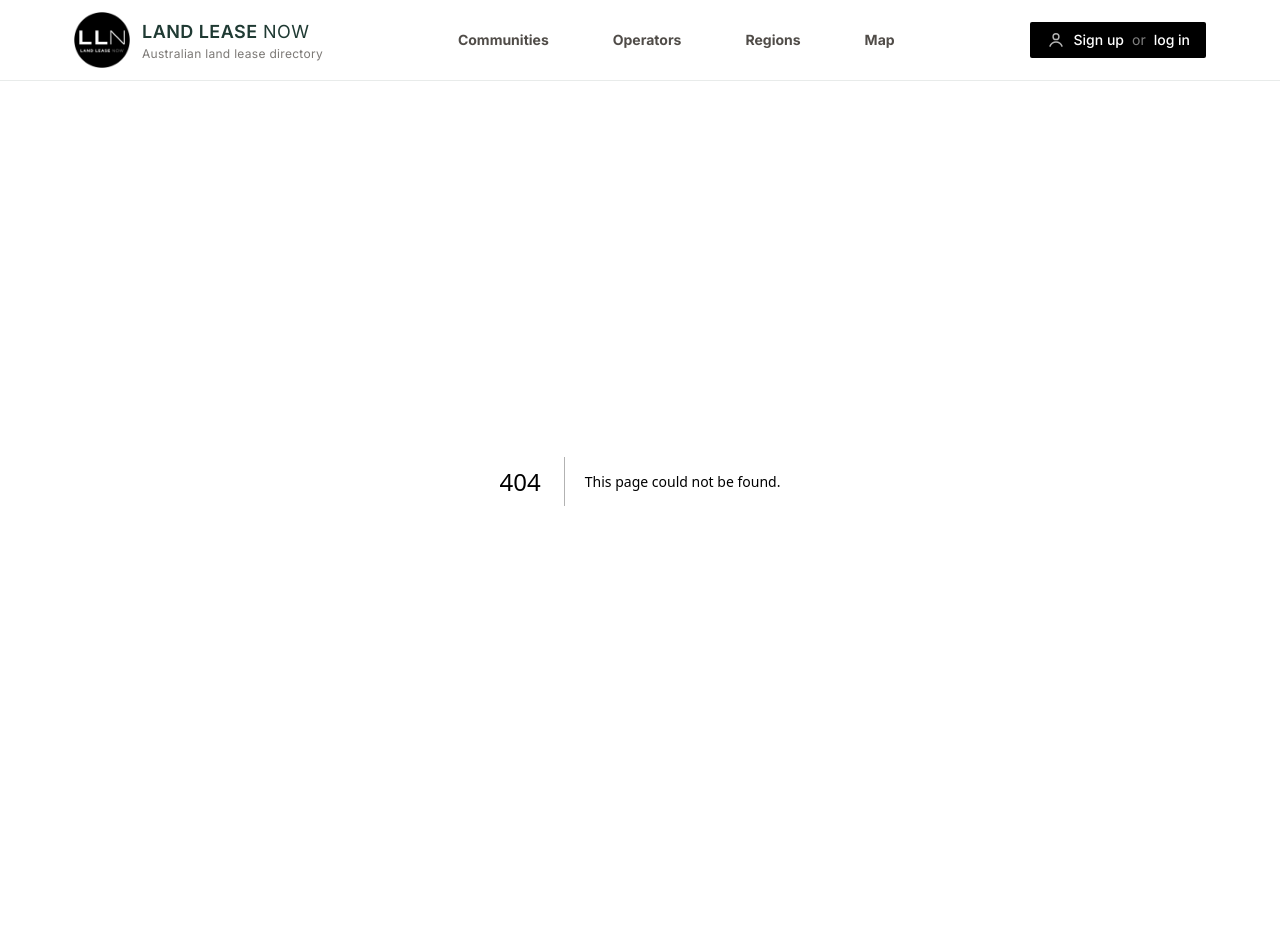
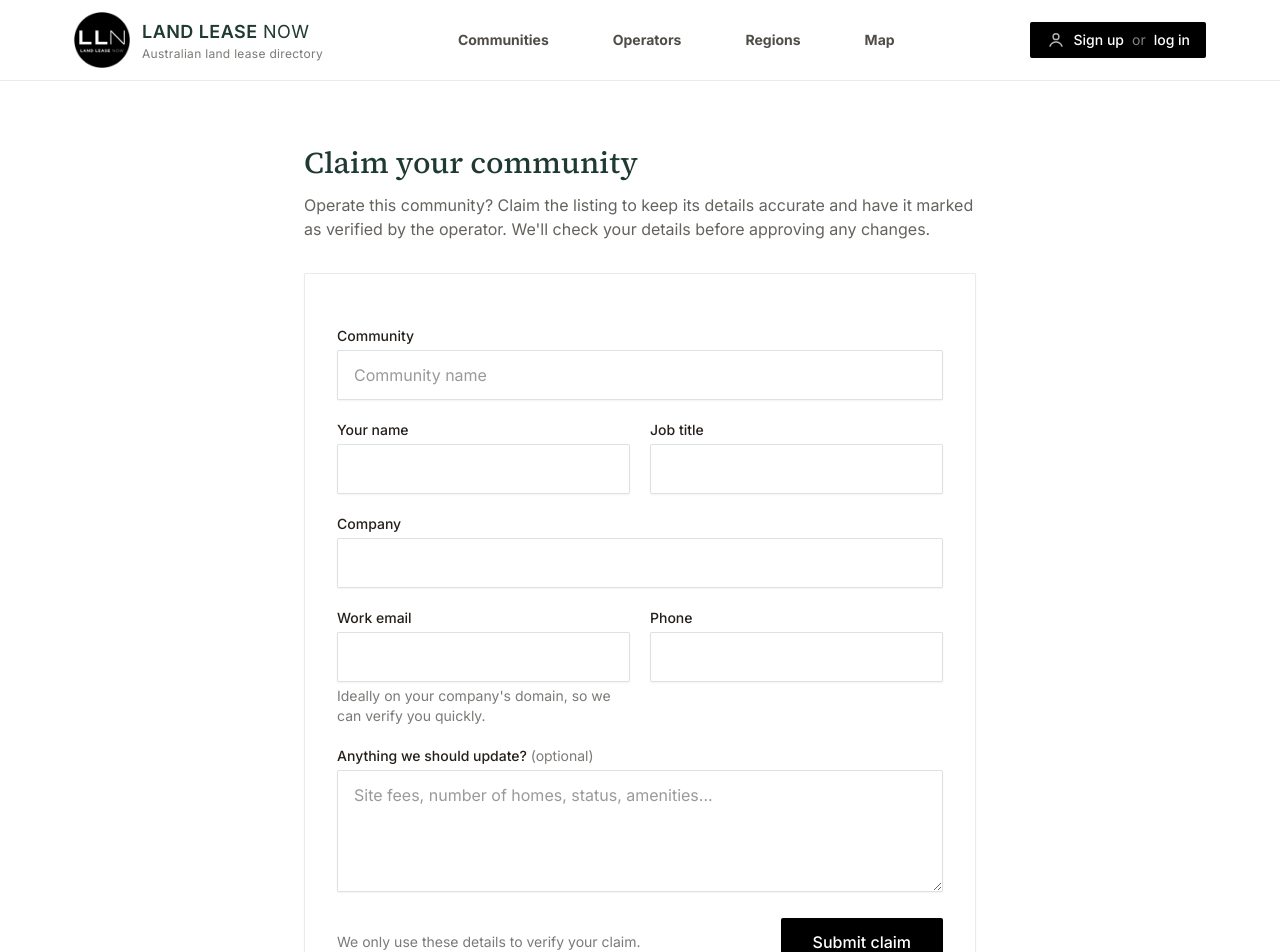
Before and after one commit to LandLeaseNow/landleasenow, a Next.js app: page /claim in a window 1280 px wide. Before the commit this address had no page. Shown: the top 952 px of the page. Built offline with nearby package versions, Linux system fonts and the light colour scheme.

Commit message:
Update coordinates, add operator filter, self-host fonts, rename Featured to Explore communities, add claim-listing flow

```diff
--- /dev/null
+++ b/app/claim/page.tsx
@@ -0,0 +1,45 @@
+import Link from "next/link";
+import ClaimForm from "@/components/ClaimForm";
+import { getCommunity, getOperator } from "@/lib/data";
+
+export const metadata = {
+  title: "Claim your community | Landlease Now"
+};
+
+export default function ClaimPage({
+  searchParams
+}: {
+  searchParams: { community?: string };
+}) {
+  const community = searchParams.community ? getCommunity(searchParams.community) : undefined;
+  const operator = community ? getOperator(community.operatorSlug) : undefined;
+
+  return (
+    <div className="container-page py-12">
+      {community && (
+        <Link href={`/communities/${community.slug}`} className="text-sm text-eucalypt hover:underline">
+          ← Back to {community.name}
+        </Link>
+      )}
+
+      <div className="mx-auto mt-4 max-w-2xl">
+        <h1 className="font-serif text-3xl text-eucalypt">
+          {community ? `Claim ${community.name}` : "Claim your community"}
+        </h1>
+        <p className="mt-3 text-ink/70">
+          Operate this community? Claim the listing to keep its details accurate
+          and have it marked as verified by the operator. We'll check your details
+          before approving any changes.
+        </p>
+
+        <div className="mt-8">
+          <ClaimForm
+            communityName={community?.name}
+            communitySlug={community?.slug}
+            operatorName={operator?.name}
+          />
+        </div>
+      </div>
+    </div>
+  );
+}
--- a/app/communities/[slug]/page.tsx
+++ b/app/communities/[slug]/page.tsx
@@ -70,6 +70,16 @@ export default function CommunityDetailPage({ params }: { params: { slug: string
               </div>
             )}
           </dl>
+
+          <div className="mt-6 border-t border-eucalypt/10 pt-4 text-sm">
+            <p className="text-ink/70">Are you the operator?</p>
+            <Link
+              href={`/claim?community=${community.slug}`}
+              className="mt-1 inline-block font-medium text-eucalypt underline underline-offset-2 hover:text-eucalypt-light"
+            >
+              Claim this community →
+            </Link>
+          </div>
         </aside>
       </div>
     </div>
--- /dev/null
+++ b/components/ClaimForm.tsx
@@ -0,0 +1,151 @@
+"use client";
+
+import { useState } from "react";
+
+// Web3Forms public access key. It is designed to sit in client-side code;
+// submissions are emailed to the address it was created with.
+const WEB3FORMS_ACCESS_KEY = "35f066f3-e5b0-4e8e-a32b-0ff460fdcc60";
+
+type Status = "idle" | "sending" | "success" | "error";
+
+const inputClass =
+  "mt-1 w-full rounded-sm border border-eucalypt/15 bg-card px-4 py-3 text-base text-ink shadow-sm placeholder:text-ink/45 focus:outline-none focus:ring-1 focus:ring-ink/30";
+const labelClass = "block text-sm font-medium text-ink";
+
+export default function ClaimForm({
+  communityName,
+  communitySlug,
+  operatorName
+}: {
+  communityName?: string;
+  communitySlug?: string;
+  operatorName?: string;
+}) {
+  const [status, setStatus] = useState<Status>("idle");
+
+  async function handleSubmit(event: React.FormEvent<HTMLFormElement>) {
+    event.preventDefault();
+    setStatus("sending");
+
+    const formData = new FormData(event.currentTarget);
+    const community = String(formData.get("community") ?? "");
+    formData.append("access_key", WEB3FORMS_ACCESS_KEY);
+    formData.append("subject", `New community claim: ${community || "unspecified"}`);
+    formData.append("from_name", "Land Lease Now");
+
+    try {
+      const response = await fetch("https://api.web3forms.com/submit", {
+        method: "POST",
+        headers: { "Content-Type": "application/json", Accept: "application/json" },
+        body: JSON.stringify(Object.fromEntries(formData)),
+      });
+      const result = (await response.json()) as { success?: boolean };
+      setStatus(result.success ? "success" : "error");
+    } catch {
+      setStatus("error");
+    }
+  }
+
+  if (status === "success") {
+    return (
+      <div className="rounded-sm border border-eucalypt/10 bg-card p-8 text-center shadow-sm">
+        <h2 className="font-serif text-2xl text-eucalypt">Thanks, we've received your claim</h2>
+        <p className="mx-auto mt-3 max-w-md text-ink/70">
+          We'll be in touch shortly to verify your details. Once confirmed, your
+          listing will show as verified by the operator.
+        </p>
+      </div>
+    );
+  }
+
+  return (
+    <form
+      onSubmit={handleSubmit}
+      className="space-y-5 rounded-sm border border-eucalypt/10 bg-card p-6 shadow-sm sm:p-8"
+    >
+      {/* Spam trap: hidden from people, bots tend to fill it in. */}
+      <input type="checkbox" name="botcheck" className="hidden" tabIndex={-1} autoComplete="off" />
+      <input type="hidden" name="community_slug" value={communitySlug ?? ""} />
+      <input type="hidden" name="listed_operator" value={operatorName ?? ""} />
+
+      <div>
+        <label htmlFor="claim-community" className={labelClass}>Community</label>
+        <input
+          id="claim-community"
+          name="community"
+          type="text"
+          required
+          defaultValue={communityName}
+          placeholder="Community name"
+          className={inputClass}
+        />
+      </div>
+
+      <div className="grid gap-5 sm:grid-cols-2">
+        <div>
+          <label htmlFor="claim-name" className={labelClass}>Your name</label>
+          <input id="claim-name" name="name" type="text" required autoComplete="name" className={inputClass} />
+        </div>
+        <div>
+          <label htmlFor="claim-role" className={labelClass}>Job title</label>
+          <input id="claim-role" name="job_title" type="text" required autoComplete="organization-title" className={inputClass} />
+        </div>
+      </div>
+
+      <div>
+        <label htmlFor="claim-company" className={labelClass}>Company</label>
+        <input
+          id="claim-company"
+          name="company"
+          type="text"
+          required
+          autoComplete="organization"
+          defaultValue={operatorName}
+          className={inputClass}
+        />
+      </div>
+
+      <div className="grid gap-5 sm:grid-cols-2">
+        <div>
+          <label htmlFor="claim-email" className={labelClass}>Work email</label>
+          <input id="claim-email" name="email" type="email" required autoComplete="email" className={inputClass} />
+          <p className="mt-1 text-sm text-ink/60">Ideally on your company's domain, so we can verify you quickly.</p>
+        </div>
+        <div>
+          <label htmlFor="claim-phone" className={labelClass}>Phone</label>
+          <input id="claim-phone" name="phone" type="tel" required autoComplete="tel" className={inputClass} />
+        </div>
+      </div>
+
+      <div>
+        <label htmlFor="claim-message" className={labelClass}>
+          Anything we should update? <span className="font-normal text-ink/60">(optional)</span>
+        </label>
+        <textarea
+          id="claim-message"
+          name="message"
+          rows={4}
+          placeholder="Site fees, number of homes, status, amenities..."
+          className={inputClass}
+        />
+      </div>
+
+      {status === "error" && (
+        <p className="rounded-sm bg-orange-100 px-4 py-3 text-sm text-orange-800" role="alert">
+          Sorry, something went wrong sending your claim. Please try again in a moment.
+        </p>
+      )}
+
+      <div className="flex flex-col gap-3 sm:flex-row sm:items-center sm:justify-between">
+        <p className="text-sm text-ink/60">We only use these details to verify your claim.</p>
+        <button
+          type="submit"
+          disabled={status === "sending"}
+          className="shrink-0 rounded-sm bg-black px-8 py-3 text-base font-medium text-white shadow-sm transition-colors hover:bg-neutral-800 disabled:opacity-60"
+        >
+          {status === "sending" ? "Sending..." : "Submit claim"}
+        </button>
+      </div>
+    </form>
+  );
+}
```
